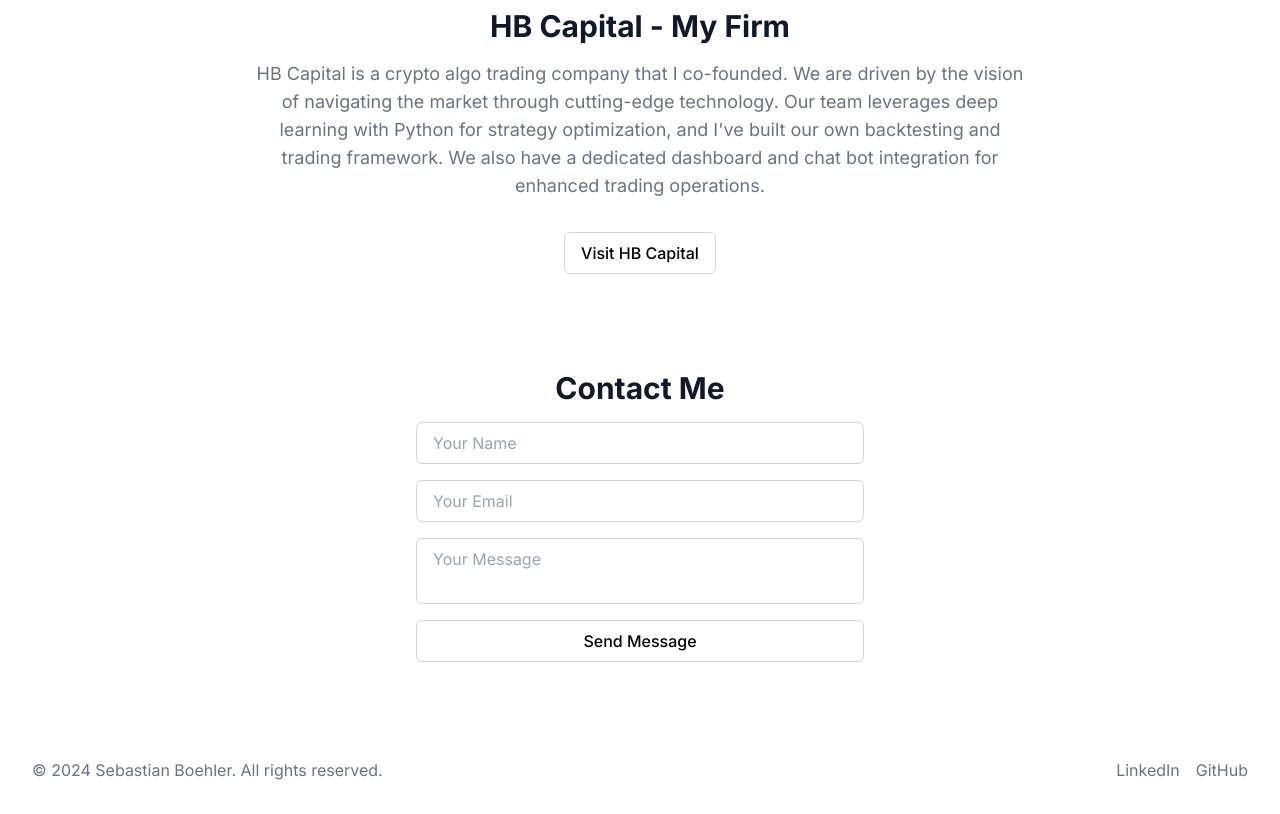
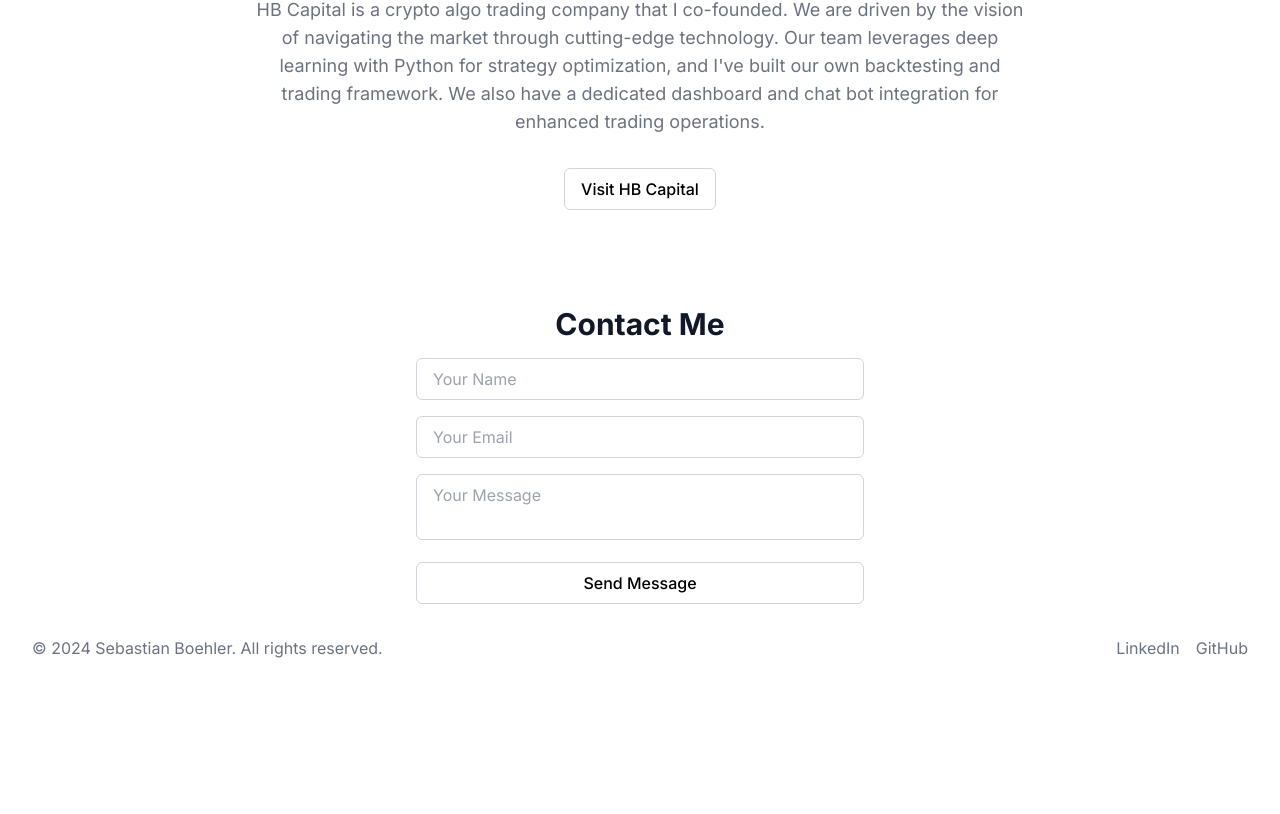
Before and after one commit to SebastianBoehler/sebastianboehler, a Next.js app: page / in a window 1280 px wide. Shown: the part 1166-1980 px from the top of the page. After the commit the page ends 1858 px from the top, so only its background shows below. Built offline with nearby package versions, Linux system fonts and the light colour scheme.

Commit message:
minor fixes

```diff
--- a/src/app/page.tsx
+++ b/src/app/page.tsx
@@ -8,12 +8,37 @@
   const [isLoading, setIsLoading] = useState(false);
   const [isSuccess, setIsSuccess] = useState(false);
   const [isError, setIsError] = useState(false);
+  const [formErrors, setFormErrors] = useState({ name: '', email: '', message: '' });
 
   const handleSubmit = async (event: React.FormEvent) => {
     event.preventDefault();
-    setIsLoading(true);
     setIsSuccess(false);
     setIsError(false);
+    setFormErrors({ name: '', email: '', message: '' });
+
+    // Validate form fields
+    let hasErrors = false;
+    const errors = { name: '', email: '', message: '' };
+
+    if (!name.trim()) {
+      errors.name = 'Name is required';
+      hasErrors = true;
+    }
+    if (!email.trim()) {
+      errors.email = 'Email is required';
+      hasErrors = true;
+    }
+    if (!message.trim()) {
+      errors.message = 'Message is required';
+      hasErrors = true;
+    }
+
+    if (hasErrors) {
+      setFormErrors(errors);
+      return;
+    }
+
+    setIsLoading(true);
 
     try {
       const response = await fetch('/api/contact', {
@@ -55,7 +80,7 @@
           </a>
         </nav>
       </header>
-      <main className="flex flex-col items-center justify-start w-full px-4 py-12 sm:px-6 md:py-16 md:px-8">
+      <main className="flex flex-col items-center justify-start w-full py-12md:py-16">
         <section id="hero" className="flex flex-col items-center justify-center w-full bg-gray-100 p-12 rounded-md mb-24"> {/* Added bg-gray-100 and p-12 */}
           <h1 className="text-5xl font-bold text-gray-900 dark:text-white mb-4"> {/* Increased font size */}
             Hello, I&apos;m Sebastian.
@@ -78,6 +103,7 @@
             </a>
           </div>
         </section>
+        <div className='px-4 sm:px-6 md:px-8'>
           <section id="about" className="flex flex-col items-center justify-center w-full max-w-4xl mb-24"> {/* Added mb-24 */}
             <h2 className="text-3xl font-bold text-gray-900 dark:text-white mb-4">
               About Me
@@ -149,26 +175,35 @@
               Contact Me
             </h2>
             <form className="flex flex-col gap-4 w-full max-w-md" onSubmit={handleSubmit}> {/* Added width and max-width */}
+              <div>
                 <input
                   type="text"
                   placeholder="Your Name"
-              className="border border-gray-300 rounded-md px-4 py-2 focus:outline-none focus:ring-2 focus:ring-primary"
+                  className={`border ${formErrors.name ? 'border-red-500' : 'border-gray-300'} rounded-md px-4 py-2 focus:outline-none focus:ring-2 focus:ring-primary w-full`}
                   value={name}
                   onChange={(e) => setName(e.target.value)}
                 />
+                {formErrors.name && <p className="text-red-500 text-sm mt-1">{formErrors.name}</p>}
+              </div>
+              <div>
                 <input
                   type="email"
                   placeholder="Your Email"
-              className="border border-gray-300 rounded-md px-4 py-2 focus:outline-none focus:ring-2 focus:ring-primary"
+                  className={`border ${formErrors.email ? 'border-red-500' : 'border-gray-300'} rounded-md px-4 py-2 focus:outline-none focus:ring-2 focus:ring-primary w-full`}
                   value={email}
                   onChange={(e) => setEmail(e.target.value)}
                 />
+                {formErrors.email && <p className="text-red-500 text-sm mt-1">{formErrors.email}</p>}
+              </div>
+              <div>
                 <textarea
                   placeholder="Your Message"
-              className="border border-gray-300 rounded-md px-4 py-2 focus:outline-none focus:ring-2 focus:ring-primary resize-none"
+                  className={`border ${formErrors.message ? 'border-red-500' : 'border-gray-300'} rounded-md px-4 py-2 focus:outline-none focus:ring-2 focus:ring-primary resize-none w-full`}
                   value={message}
                   onChange={(e) => setMessage(e.target.value)}
                 />
+                {formErrors.message && <p className="text-red-500 text-sm mt-1">{formErrors.message}</p>}
+              </div>
               <button
                 type="submit"
                 className="bg-primary text-black font-medium rounded-md px-4 py-2 hover:bg-primary-focus border border-gray-300" // Added border and background
@@ -184,6 +219,7 @@
               )}
             </form>
           </section>
+        </div>
       </main>
       <footer className="flex items-center justify-between w-full px-4 py-6 sm:px-6 md:py-8 md:px-8">
         <p className="text-gray-500">
```
Lines whose indentation alone changed are shown as unchanged.
